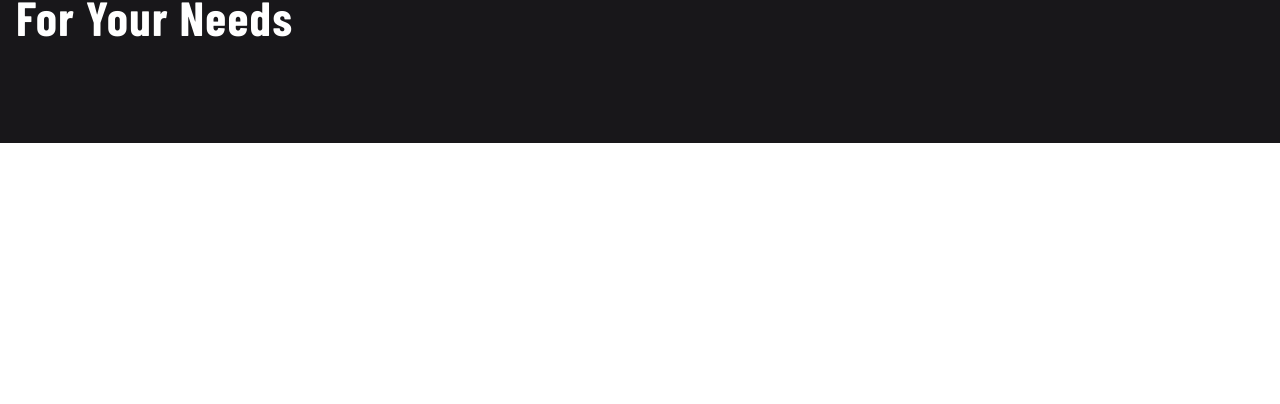
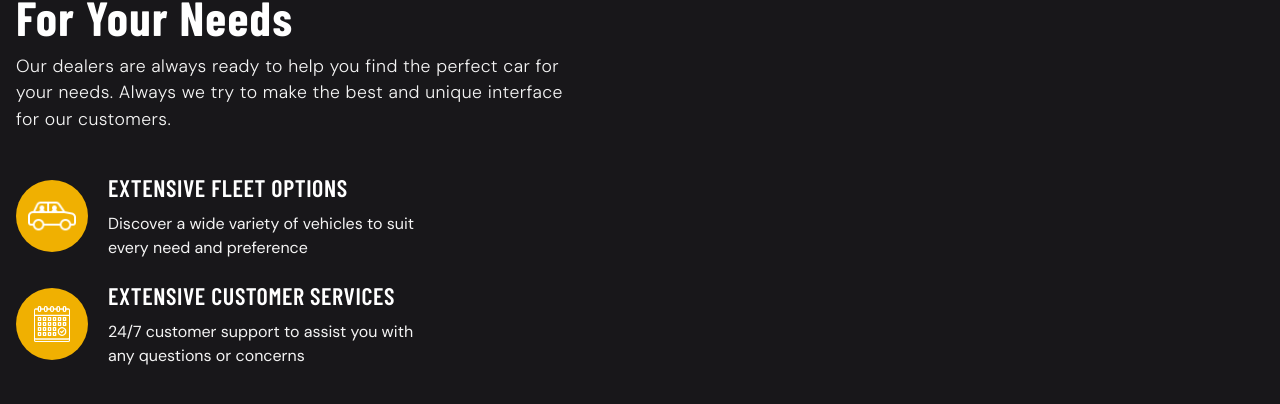
Before and after one commit to Jisap/react-vite-drivex, a React (Vite) app: page / in a window 1280 px wide. Shown: the part 3691-4095 px from the top of the page. Before the commit the page ends 3834 px from the top, so only its background shows below. Built offline with nearby package versions, Linux system fonts and the light colour scheme; a web font is replaced by a local one.

Commit message:
feat: add WhyChooseUs section component to home feature

```diff
--- a/src/features/home/components/WhyChooseUs/WhyChooseUs.jsx
+++ b/src/features/home/components/WhyChooseUs/WhyChooseUs.jsx
@@ -19,6 +19,58 @@ const WhyChooseUs = () => {
               <h2 className="heading-1 max-w-2xl" data-aos="fade-right" data-aos-delay="200">
                 Unmatched quality and service for your needs
               </h2>
+
+              <div className="content-desc flex flex-col gap-10">
+                <p className="text-desc text-gray-light max-w-140" data-aos="fade-up" data-aos-delay="300">
+                  Our dealers are always ready to help you find the perfect car for your needs.
+                  Always we try to make the best and unique interface for our customers.
+                </p>
+
+                <ul className="space-y-5">
+                  <li className="centered-row gap-5" data-aos="fade-up" data-aos-delay="400">
+                    <div className="icon w-18 h-18 centered-row justify-center bg-primary text-black rounded-full">
+                      <img
+                        src={car}
+                        alt="car-image"
+                        className="section-image p-3"
+                      />
+                    </div>
+
+                    <div className="content">
+                      <span className="font-semibold text-2xl font-barlow uppercase tracking-wide pb-2 block">
+                        Extensive Fleet Options
+                      </span>
+
+                      <p className="max-w-80 text-gray-light">
+                        Discover a wide variety of vehicles to suit every need and preference
+                      </p>
+                    </div>
+                  </li>
+
+                  <li className="centered-row gap-5" data-aos="fade-up" data-aos-delay="500">
+                    <div className="icon w-18 h-18 centered-row justify-center bg-primary text-black rounded-full">
+                      <img
+                        src={appointment}
+                        alt="car-image"
+                        className="section-image p-4"
+                      />
+                    </div>
+
+                    <div className="content">
+                      <span className="font-semibold text-2xl font-barlow uppercase tracking-wide pb-2 block">
+                        Extensive Customer Services
+                      </span>
+
+                      <p className="max-w-80 text-gray-light">
+                        24/7 customer support to assist you with any questions or concerns
+                      </p>
+                    </div>
+                  </li>
+
+                </ul>
+              </div>
+
+
             </div>
           </div>
         </section>
```
